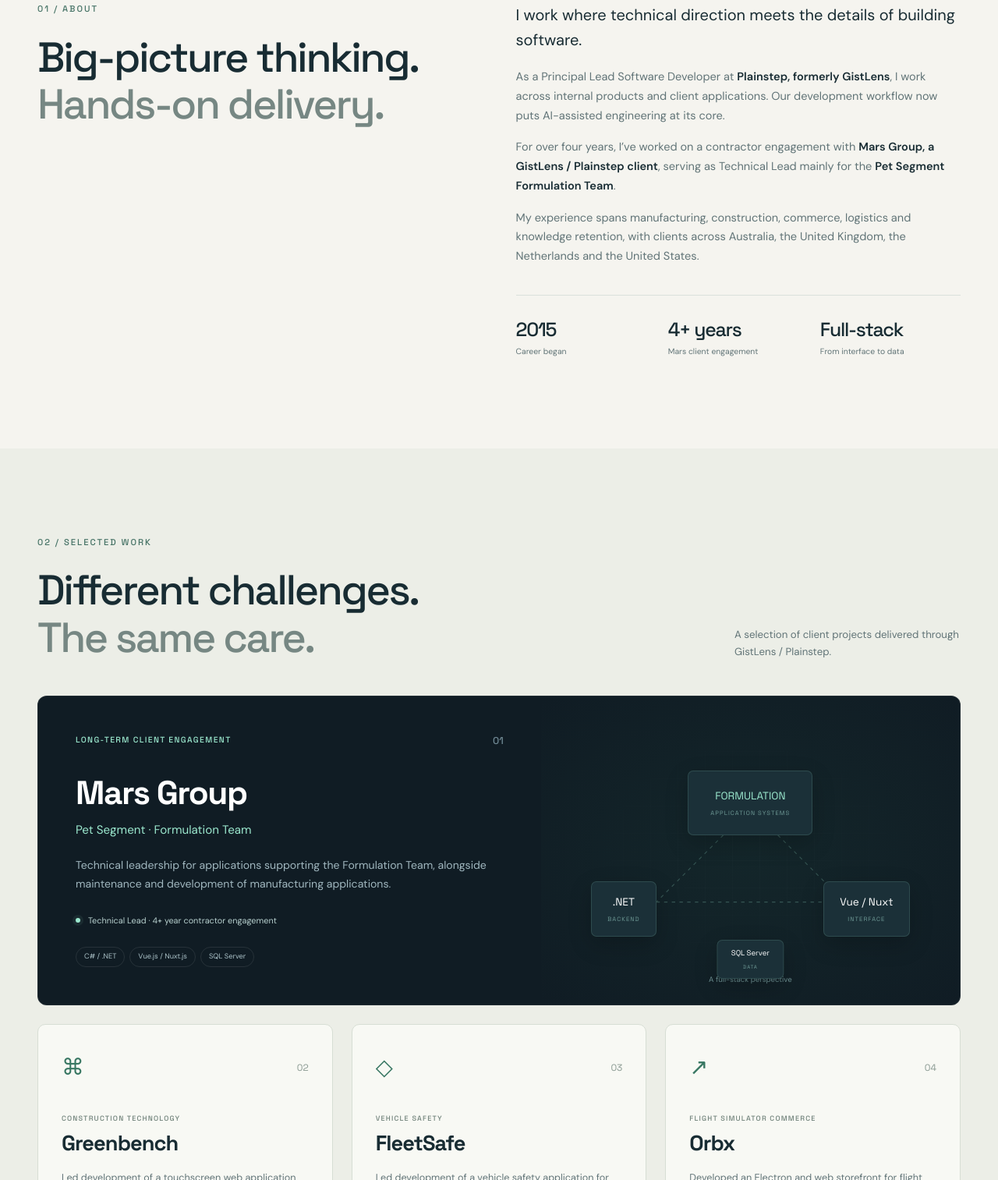
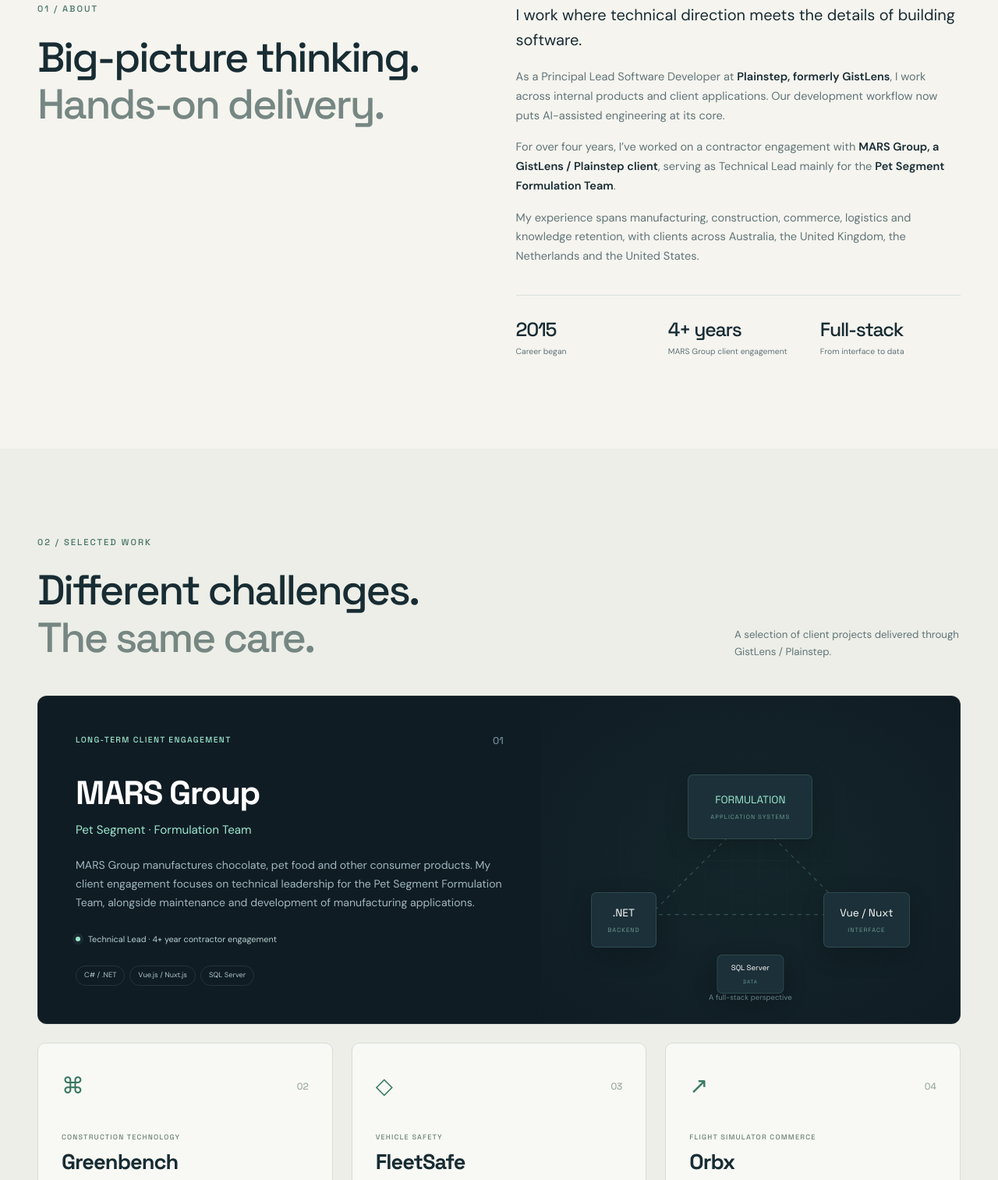
Before and after one commit to shidcordero/shidcordero.github.io, a website: page index.html in a window 1280 px wide. Shown: the part 949-2462 px from the top of the page at 78% size. Drawn offline with Linux system fonts and the light colour scheme.

Commit message:
Clarify MARS Group manufacturing client identity

```diff
--- a/index.html
+++ b/index.html
@@ -37,12 +37,12 @@
 </section>
 <section class="about section" id="about"><div class="container about-grid">
   <div class="reveal"><p class="eyebrow dark">01 / ABOUT</p><h2>Big-picture thinking.<br><span class="muted">Hands-on delivery.</span></h2></div>
-  <div class="about-copy reveal"><p class="lead">I work where technical direction meets the details of building software.</p><p>As a Principal Lead Software Developer at <strong>Plainstep, formerly GistLens</strong>, I work across internal products and client applications. Our development workflow now puts AI-assisted engineering at its core.</p><p>For over four years, I’ve worked on a contractor engagement with <strong>Mars Group, a GistLens / Plainstep client</strong>, serving as Technical Lead mainly for the <strong>Pet Segment Formulation Team</strong>.</p><p>My experience spans manufacturing, construction, commerce, logistics and knowledge retention, with clients across Australia, the United Kingdom, the Netherlands and the United States.</p>
-    <div class="about-facts"><div><strong>2015</strong><span>Career began</span></div><div><strong>4+ years</strong><span>Mars client engagement</span></div><div><strong>Full-stack</strong><span>From interface to data</span></div></div>
+  <div class="about-copy reveal"><p class="lead">I work where technical direction meets the details of building software.</p><p>As a Principal Lead Software Developer at <strong>Plainstep, formerly GistLens</strong>, I work across internal products and client applications. Our development workflow now puts AI-assisted engineering at its core.</p><p>For over four years, I’ve worked on a contractor engagement with <strong>MARS Group, a GistLens / Plainstep client</strong>, serving as Technical Lead mainly for the <strong>Pet Segment Formulation Team</strong>.</p><p>My experience spans manufacturing, construction, commerce, logistics and knowledge retention, with clients across Australia, the United Kingdom, the Netherlands and the United States.</p>
+    <div class="about-facts"><div><strong>2015</strong><span>Career began</span></div><div><strong>4+ years</strong><span>MARS Group client engagement</span></div><div><strong>Full-stack</strong><span>From interface to data</span></div></div>
   </div></div></section>
 <section class="work section" id="work"><div class="container">
   <div class="section-heading reveal"><div><p class="eyebrow dark">02 / SELECTED WORK</p><h2>Different challenges.<br><span class="muted">The same care.</span></h2></div><p>A selection of client projects delivered through GistLens / Plainstep.</p></div>
-  <article class="featured-project spotlight reveal"><div class="featured-copy"><div class="project-kicker"><span class="small-label">LONG-TERM CLIENT ENGAGEMENT</span><span>01</span></div><h3>Mars Group</h3><p class="project-subtitle">Pet Segment · Formulation Team</p><p>Technical leadership for applications supporting the Formulation Team, alongside maintenance and development of manufacturing applications.</p><div class="project-role"><span class="status-dot"></span> Technical Lead · 4+ year contractor engagement</div><div class="tags"><span>C# / .NET</span><span>Vue.js / Nuxt.js</span><span>SQL Server</span></div></div>
+  <article class="featured-project spotlight reveal"><div class="featured-copy"><div class="project-kicker"><span class="small-label">LONG-TERM CLIENT ENGAGEMENT</span><span>01</span></div><h3>MARS Group</h3><p class="project-subtitle">Pet Segment · Formulation Team</p><p>MARS Group manufactures chocolate, pet food and other consumer products. My client engagement focuses on technical leadership for the Pet Segment Formulation Team, alongside maintenance and development of manufacturing applications.</p><div class="project-role"><span class="status-dot"></span> Technical Lead · 4+ year contractor engagement</div><div class="tags"><span>C# / .NET</span><span>Vue.js / Nuxt.js</span><span>SQL Server</span></div></div>
     <div class="systems-art" aria-hidden="true"><div class="system-grid"></div><div class="system-node node-main">FORMULATION<span>APPLICATION SYSTEMS</span></div><div class="system-node node-api">.NET<span>BACKEND</span></div><div class="system-node node-ui">Vue / Nuxt<span>INTERFACE</span></div><div class="system-node node-data">SQL Server<span>DATA</span></div><svg viewBox="0 0 400 360"><path d="M200 130 L90 240 M200 130 L310 240 M90 240 L310 240"/></svg><span class="art-caption">A full-stack perspective</span></div>
   </article>
   <div class="project-grid">
```
Also changed, not shown: README.md, 1 other file.
